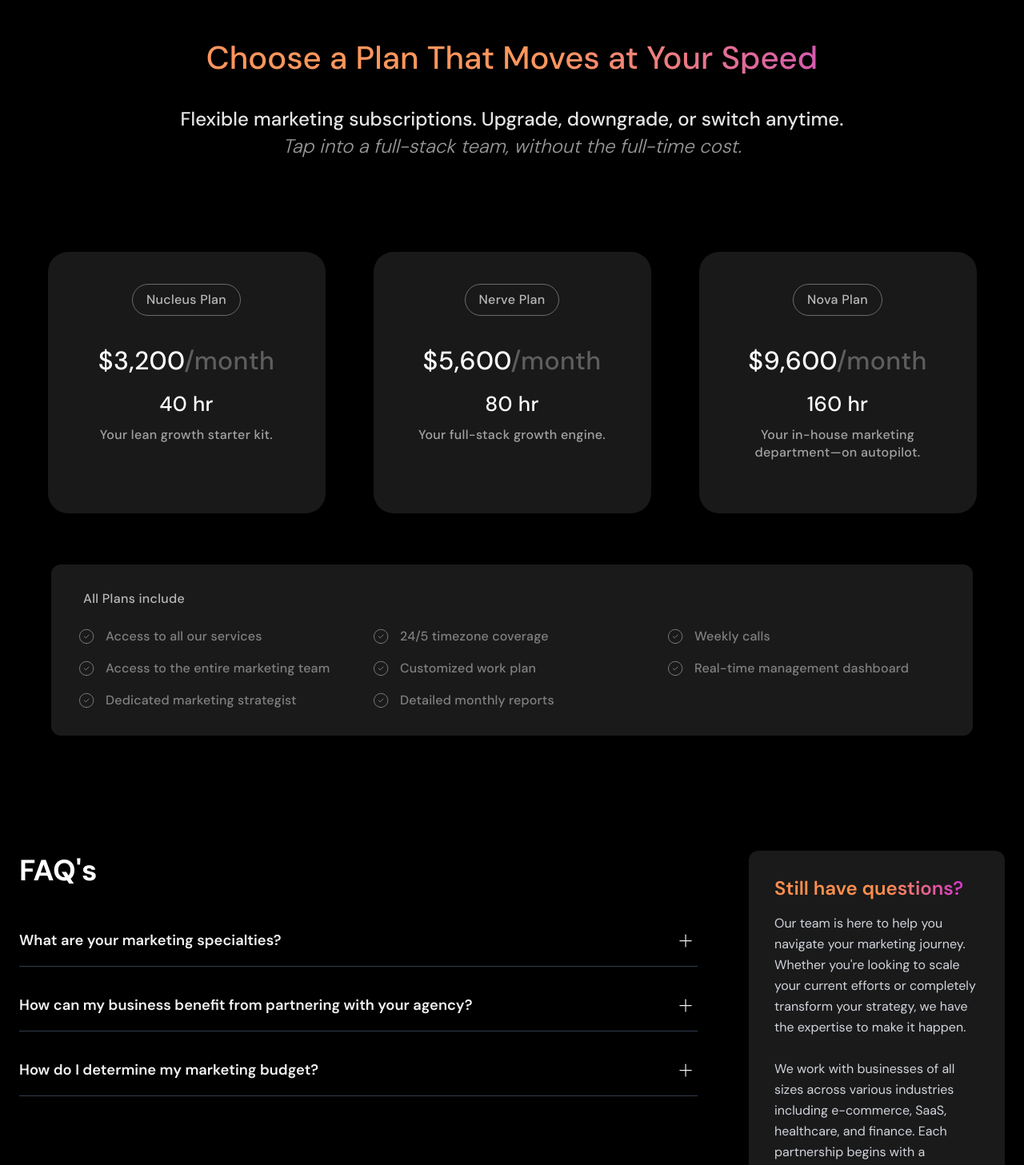
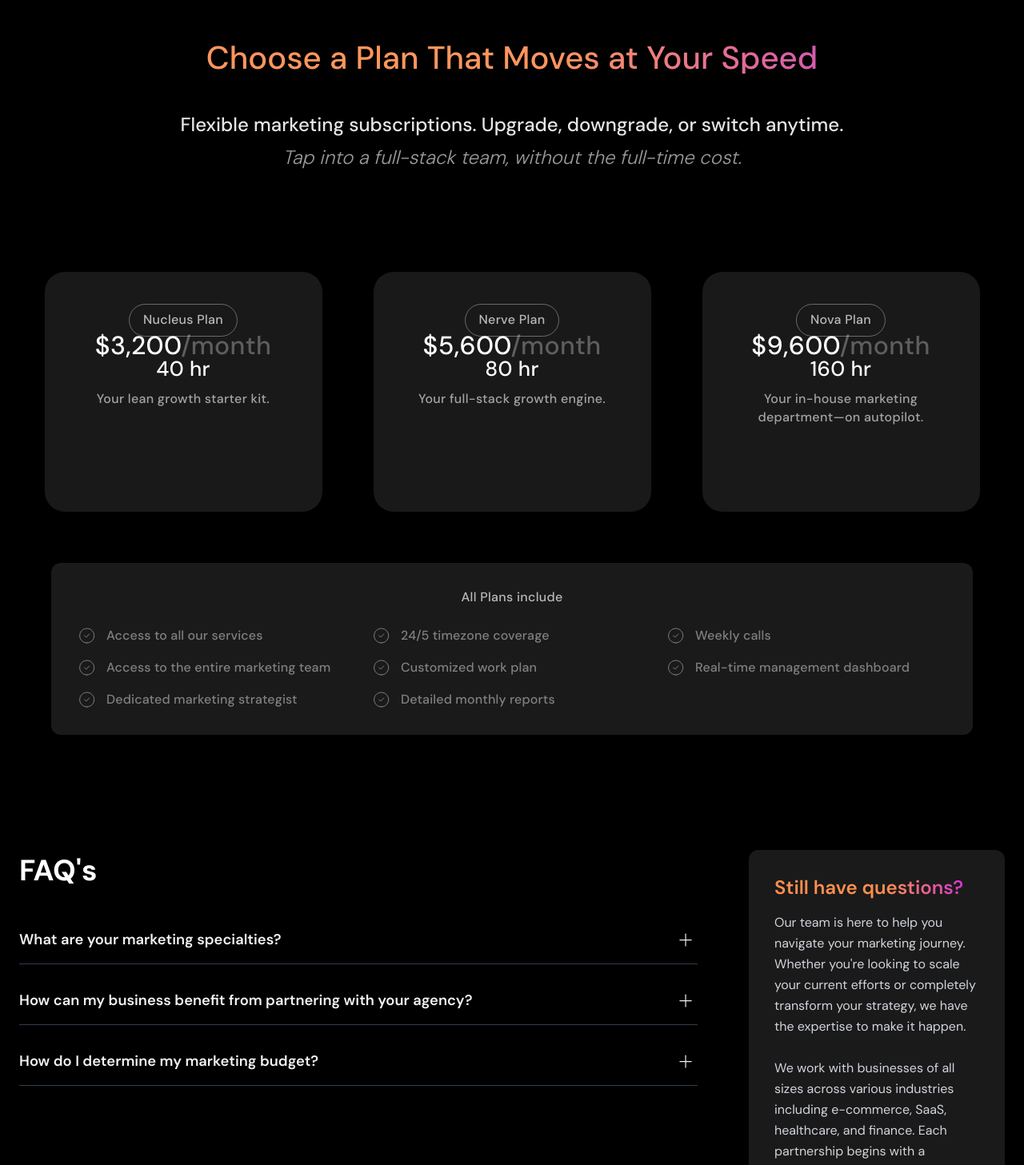
Before and after one commit to xbarbarika/consultingweb3, a Next.js app: page / in a window 1280 px wide. Shown: the part 4540-5997 px from the top of the page at 80% size. Built offline with nearby package versions, Linux system fonts and the light colour scheme.

Commit message:
responsive in mobile and  tab

```diff
--- a/src/components/FaqSection.tsx
+++ b/src/components/FaqSection.tsx
@@ -29,36 +29,36 @@ const FaqSection = () => {
   };
 
   return (
-    <div className="bg-black text-white px-6 py-16" style={{ height: '680px' }}>
-      <div className="max-w-7xl mx-auto flex gap-16">
+    <div className="bg-black text-white px-4 sm:px-6 py-8 sm:py-12 lg:py-16" style={{ minHeight: '680px', height: 'auto' }}>
+      <div className="max-w-7xl mx-auto flex flex-col lg:flex-row gap-8 lg:gap-16">
         {/* FAQ Section - Left Side */}
         <div className="flex-1">
           <h2
-            className="mb-8"
+            className="mb-6 sm:mb-8 text-center lg:text-left"
             style={{
               display: 'flex',
-              width: '97.745px',
-              height: '48.042px',
+              width: 'auto',
+              height: 'auto',
               flexDirection: 'column',
               justifyContent: 'center',
               color: '#FFF',
               fontFamily: 'DM Sans',
-              fontSize: '36.603px',
+              fontSize: 'clamp(24px, 5vw, 36.603px)',
               fontStyle: 'normal',
               fontWeight: 700,
-              lineHeight: '51.245px'
+              lineHeight: '1.4'
             }}
           >
             FAQ&apos;s
           </h2>
-                    <div className="space-y-4">
+                    <div className="space-y-3 sm:space-y-4">
             {faqData.map((faq, index) => (
               <div
                 key={index}
                 className="border-b border-gray-700 overflow-hidden"
                 style={{
-                  minHeight: '65px',
-                  height: openIndex === index ? 'auto' : '65px',
+                  minHeight: '60px',
+                  height: openIndex === index ? 'auto' : '60px',
                   display: 'flex',
                   flexDirection: 'column',
                   justifyContent: openIndex === index ? 'flex-start' : 'center',
@@ -70,21 +70,22 @@ const FaqSection = () => {
                 onMouseLeave={handleMouseLeave}
               >
                 <div
-                  className="w-full flex justify-between items-center text-left cursor-pointer"
+                  className="w-full flex justify-between items-center text-left cursor-pointer px-2 sm:px-0"
                   style={{
                     fontFamily: 'DM Sans',
-                    fontSize: '18.302px',
+                    fontSize: 'clamp(14px, 3.5vw, 18.302px)',
                     fontStyle: 'normal',
                     fontWeight: 600,
-                    lineHeight: '22.877px',
-                    minHeight: '65px',
-                    paddingTop: openIndex === index ? '20px' : '0px',
-                    paddingBottom: openIndex === index ? '10px' : '0px',
+                    lineHeight: '1.25',
+                    minHeight: '60px',
+                    paddingTop: openIndex === index ? '15px' : '0px',
+                    paddingBottom: openIndex === index ? '8px' : '0px',
                     transition: 'all 0.6s cubic-bezier(0.25, 0.46, 0.45, 0.94)',
                     transform: openIndex === index ? 'translateX(8px)' : 'translateX(0)'
                   }}
                 >
                   <span
+                    className="pr-4"
                     style={openIndex === index ? {
                       background: 'linear-gradient(82deg, #FF8F4E 54.13%, #CA22EA 100.03%)',
                       backgroundClip: 'text',
@@ -103,10 +104,10 @@ const FaqSection = () => {
                   <img
                     src="/faq.svg"
                     alt="FAQ toggle"
-                    className={`${openIndex === index ? 'rotate-45' : ''}`}
+                    className={`${openIndex === index ? 'rotate-45' : ''} flex-shrink-0`}
                     style={{
-                      width: '30.503px',
-                      height: '30.503px',
+                      width: 'clamp(20px, 5vw, 30.503px)',
+                      height: 'clamp(20px, 5vw, 30.503px)',
                       color: '#FFFFFF',
                       transition: 'all 0.6s cubic-bezier(0.25, 0.46, 0.45, 0.94)',
                       transform: openIndex === index ? 'rotate(45deg) scale(1.1)' : 'rotate(0deg) scale(1)',
@@ -120,7 +121,7 @@ const FaqSection = () => {
                   }`}
                   style={{
                     overflow: 'hidden',
-                    paddingBottom: openIndex === index ? '20px' : '0px',
+                    paddingBottom: openIndex === index ? '15px' : '0px',
                     paddingLeft: '8px',
                     transition: 'all 0.6s cubic-bezier(0.25, 0.46, 0.45, 0.94)',
                     transform: openIndex === index ? 'translateY(0) scale(1)' : 'translateY(-10px) scale(0.98)'
@@ -130,10 +131,10 @@ const FaqSection = () => {
                     style={{
                       color: '#808080',
                       fontFamily: 'DM Sans',
-                      fontSize: '16px',
+                      fontSize: 'clamp(14px, 3.5vw, 16px)',
                       fontStyle: 'normal',
                       fontWeight: 500,
-                      lineHeight: '22.4px',
+                      lineHeight: '1.4',
                       letterSpacing: '0.16px',
                       transition: 'all 0.6s cubic-bezier(0.25, 0.46, 0.45, 0.94)',
                       transform: openIndex === index ? 'translateY(0)' : 'translateY(-5px)'
@@ -148,25 +149,25 @@ const FaqSection = () => {
         </div>
 
         {/* Still Have Questions Box - Right Side */}
-        <div className="w-80">
-          <div className="bg-[#1a1a1a] rounded-xl p-8" style={{ height: '500px' }}>
+        <div className="w-full lg:w-80">
+          <div className="bg-[#1a1a1a] rounded-xl p-6 sm:p-8" style={{ minHeight: '400px', height: 'auto' }}>
             <h3
-              className="mb-4"
+              className="mb-4 text-center lg:text-left"
               style={{
                 background: 'linear-gradient(82deg, #FF8F4E 54.13%, #CA22EA 100.03%)',
                 backgroundClip: 'text',
                 WebkitBackgroundClip: 'text',
                 WebkitTextFillColor: 'transparent',
                 fontFamily: 'DM Sans',
-                fontSize: '24px',
+                fontSize: 'clamp(20px, 4vw, 24px)',
                 fontWeight: 600,
-                lineHeight: '30px'
+                lineHeight: '1.25'
               }}
             >
               Still have questions?
             </h3>
             <p
-              className="text-gray-300 text-base leading-relaxed"
+              className="text-gray-300 text-sm sm:text-base leading-relaxed text-center lg:text-left"
               style={{
                 fontFamily: 'DM Sans'
               }}
@@ -180,7 +181,7 @@ const FaqSection = () => {
           </div>
 
           {/* Contact Us Button */}
-          <div className="flex justify-center mt-6">
+          <div className="flex justify-center lg:justify-start mt-6">
             <button
               className="px-[18px] py-[7px] text-white font-medium rounded-[32px] transition-all duration-300 text-sm"
               style={{
--- a/src/components/PricingPlans.tsx
+++ b/src/components/PricingPlans.tsx
@@ -37,38 +37,38 @@ const features = [
 
 const PricingPlans = () => {
   return (
-    <div className="bg-black text-white py-20 px-6 md:px-12 text-center">
+    <div className="bg-black text-white py-12 sm:py-16 lg:py-20 px-4 sm:px-6 lg:px-12 text-center">
       <h2
-        className="text-transparent bg-clip-text"
+        className="text-transparent bg-clip-text mb-8 sm:mb-10 lg:mb-12"
         style={{
           textAlign: 'center',
           fontFamily: 'DM Sans',
-          fontSize: '40px',
+          fontSize: 'clamp(28px, 6vw, 40px)',
           fontStyle: 'normal',
           fontWeight: 500,
           lineHeight: '100%',
           background: 'linear-gradient(82deg, #FF965D 54.13%, #BA34E2 100.03%)',
           backgroundClip: 'text',
           WebkitBackgroundClip: 'text',
-          WebkitTextFillColor: 'transparent',
-          marginBottom: '45px'
+          WebkitTextFillColor: 'transparent'
         }}
       >
         Choose a Plan That Moves at Your Speed
       </h2>
-      <div className="w-full flex flex-col items-center" style={{ marginBottom: '120px' }}>
+      <div className="w-full flex flex-col items-center mb-16 sm:mb-20 lg:mb-32">
         <div
           style={{
             color: '#FFF',
             textAlign: 'center',
             fontFamily: 'DM Sans',
-            fontSize: '24px',
+            fontSize: 'clamp(16px, 4vw, 24px)',
             fontStyle: 'normal',
             fontWeight: 500,
-            lineHeight: '100%',
+            lineHeight: '1.3',
             opacity: 0.9,
-            whiteSpace: 'nowrap',
-            marginBottom: '10px'
+            whiteSpace: 'normal',
+            marginBottom: '10px',
+            padding: '0 1rem'
           }}
         >
           Flexible marketing subscriptions. Upgrade, downgrade, or switch anytime.
@@ -78,11 +78,12 @@ const PricingPlans = () => {
             color: '#FFF',
             textAlign: 'center',
             fontFamily: 'DM Sans',
-            fontSize: '24px',
+            fontSize: 'clamp(14px, 3.5vw, 24px)',
             fontStyle: 'italic',
             fontWeight: 300,
-            lineHeight: '100%',
-            opacity: 0.6
+            lineHeight: '1.3',
+            opacity: 0.6,
+            padding: '0 1rem'
           }}
         >
           Tap into a full-stack team, without the full-time cost.
@@ -90,14 +91,16 @@ const PricingPlans = () => {
       </div>
 
       {/* Plans */}
-      <div className="flex flex-col md:flex-row justify-center mb-16" style={{ gap: '60px' }}>
+      <div className="flex flex-col lg:flex-row justify-center mb-12 sm:mb-16 gap-6 sm:gap-8 lg:gap-16">
         {plans.map((plan, index) => (
           <div
             key={index}
-            className="px-8 py-10 transition-all duration-300 text-gray-100 hover:shadow-lg"
+            className="px-6 sm:px-8 py-8 sm:py-10 transition-all duration-300 text-gray-100 hover:shadow-lg mx-auto lg:mx-0"
             style={{
-              width: '347px',
-              height: '327px',
+              width: '100%',
+              maxWidth: '347px',
+              minHeight: '300px',
+              height: 'auto',
               borderRadius: '25px',
               background: '#19191A'
             }}
@@ -145,23 +148,23 @@ const PricingPlans = () => {
                 color: '#B9B9B9',
                 textAlign: 'center',
                 fontFamily: 'DM Sans',
-                fontSize: '16px',
+                fontSize: 'clamp(14px, 3.5vw, 16px)',
                 fontStyle: 'normal',
                 fontWeight: 500,
                 lineHeight: '22.4px',
                 letterSpacing: '0.32px',
-                marginBottom: '45px'
+                marginBottom: '35px sm:mb-45px'
               }}
             >
               {plan.name}
             </div>
-            <div style={{ marginBottom: '25px' }}>
+            <div style={{ marginBottom: '20px sm:mb-25px' }}>
               <span
                 style={{
                   color: '#FFF',
                   textAlign: 'center',
                   fontFamily: 'DM Sans',
-                  fontSize: '32px',
+                  fontSize: 'clamp(24px, 6vw, 32px)',
                   fontStyle: 'normal',
                   fontWeight: 500,
                   lineHeight: '22.4px',
@@ -174,7 +177,7 @@ const PricingPlans = () => {
                 style={{
                   color: 'rgba(255, 255, 255, 0.30)',
                   fontFamily: 'DM Sans',
-                  fontSize: '32px',
+                  fontSize: 'clamp(20px, 5vw, 32px)',
                   fontStyle: 'normal',
                   fontWeight: 500,
                   lineHeight: '22.4px',
@@ -190,7 +193,7 @@ const PricingPlans = () => {
                 color: '#FFF',
                 textAlign: 'center',
                 fontFamily: 'DM Sans',
-                fontSize: '26px',
+                fontSize: 'clamp(20px, 5vw, 26px)',
                 fontStyle: 'normal',
                 fontWeight: 500,
                 lineHeight: '22.4px',
@@ -205,10 +208,10 @@ const PricingPlans = () => {
                 color: '#FFF',
                 textAlign: 'center',
                 fontFamily: 'DM Sans',
-                fontSize: '16px',
+                fontSize: 'clamp(14px, 3.5vw, 16px)',
                 fontStyle: 'normal',
                 fontWeight: 500,
-                lineHeight: '22.4px',
+                lineHeight: '1.4',
                 letterSpacing: '0.32px',
                 opacity: 0.6
               }}
@@ -220,24 +223,25 @@ const PricingPlans = () => {
       </div>
 
       {/* Features */}
-      <div className="bg-[#1a1a1a] text-gray-300 rounded-xl max-w-6xl mx-auto p-8">
+      <div className="bg-[#1a1a1a] text-gray-300 rounded-xl max-w-6xl mx-auto p-6 sm:p-8">
         <h3
-          className="mb-6"
+          className="mb-6 text-center sm:text-left"
           style={{
             color: '#B9B9B9',
-            textAlign: 'left',
+            textAlign: 'center',
             fontFamily: 'DM Sans',
-            fontSize: '16px',
+            fontSize: 'clamp(14px, 3.5vw, 16px)',
             fontStyle: 'normal',
             fontWeight: 500,
             lineHeight: '22.4px',
             letterSpacing: '0.32px',
-            marginLeft: '8px'
+            marginLeft: '0',
+            marginBottom: '20px sm:mb-6'
           }}
         >
           All Plans include
         </h3>
-        <div className="grid grid-cols-1 md:grid-cols-3 gap-4 text-left text-sm">
+        <div className="grid grid-cols-1 sm:grid-cols-2 lg:grid-cols-3 gap-4 text-left text-sm">
           {features.map((feature, index) => (
             <div key={index} className="flex items-center gap-3">
               <img
@@ -245,26 +249,26 @@ const PricingPlans = () => {
                 alt="tick"
                 className="flex-shrink-0"
                 style={{
-                  width: '24px',
-                  height: '24px',
+                  width: '20px sm:w-24px',
+                  height: '20px sm:h-24px',
                   color: '#808080'
                 }}
               />
                               <span
                   style={{
                     display: 'flex',
-                    width: '196.352px',
-                    height: '21px',
+                    width: 'auto',
+                    height: 'auto',
                     flexDirection: 'column',
                     justifyContent: 'center',
                     color: '#808080',
                     fontFamily: 'DM Sans',
-                    fontSize: '16px',
+                    fontSize: 'clamp(14px, 3.5vw, 16px)',
                     fontStyle: 'normal',
                     fontWeight: 500,
-                    lineHeight: '22.4px',
+                    lineHeight: '1.4',
                     letterSpacing: '0.16px',
-                    whiteSpace: 'nowrap'
+                    whiteSpace: 'normal'
                   }}
                 >
                 {feature}
```
